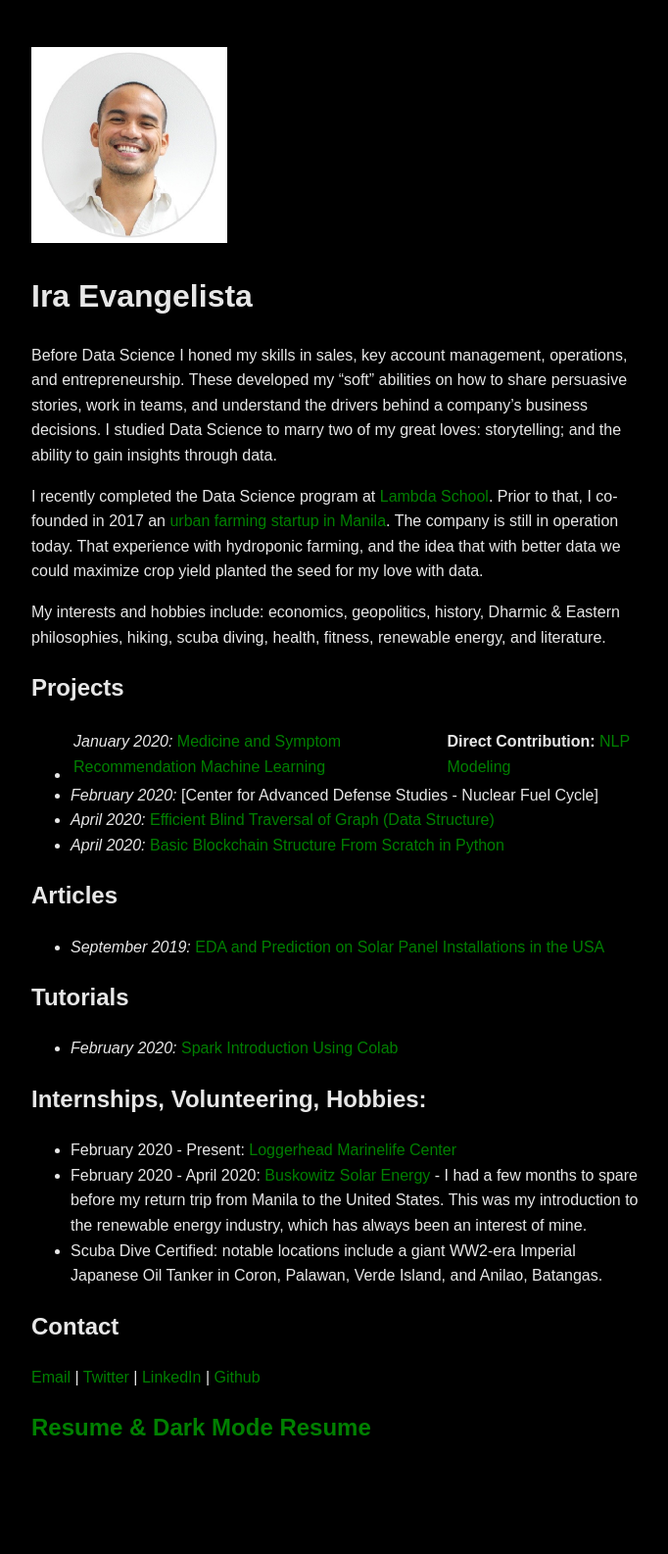
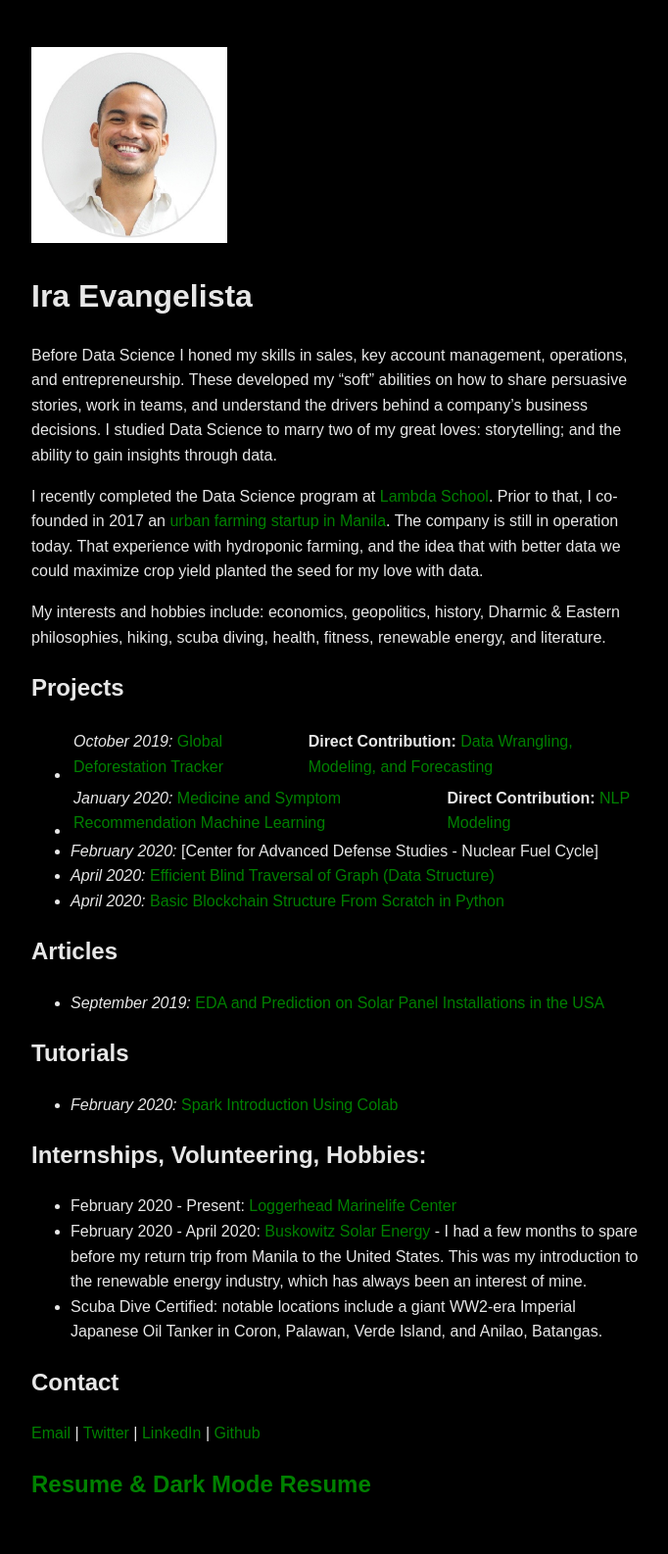
Before and after one commit to pragmatizt/ira_evangelista.github.io, a Jekyll site: the page built from index.md, in a window 1280 px wide. Shown: the whole page at 98% size, without its empty margins (296-978 px from the left). Built offline with Jekyll 4.4.1, drawn with Linux system fonts in a browser that asks for light colours; our own code applies the rules of GitHub Pages for plain Markdown files; before the commit the page ends 1529 px from its top, so only the background shows below that.

Commit message:
Update index.md

```diff
--- a/index.md
+++ b/index.md
@@ -9,6 +9,7 @@ I recently completed the Data Science program at [Lambda School](https://lambdas
 My interests and hobbies include: economics, geopolitics, history, Dharmic & Eastern philosophies, hiking, scuba diving, health, fitness, renewable energy, and literature.
 
 ## Projects
+- *October 2019:* [Global Deforestation Tracker](https://github.com/build-deforestation-application) | **Direct Contribution:** [Data Wrangling, Modeling, and Forecasting](https://github.com/pragmatizt/deforestation_app/tree/master/notebooks)
 - *January 2020:* [Medicine and Symptom Recommendation Machine Learning](https://github.com/Medical-Cabinet-2) | **Direct Contribution:** [NLP Modeling](https://github.com/Medical-Cabinet-2/Data-Science/blob/master/NLP_model/nlp_model_comparison.ipynb)
 - *February 2020:* [Center for Advanced Defense Studies - Nuclear Fuel Cycle]
 - *April 2020:* [Efficient Blind Traversal of Graph (Data Structure)](https://github.com/pragmatizt/Blind-Graph-Traversal)
```
